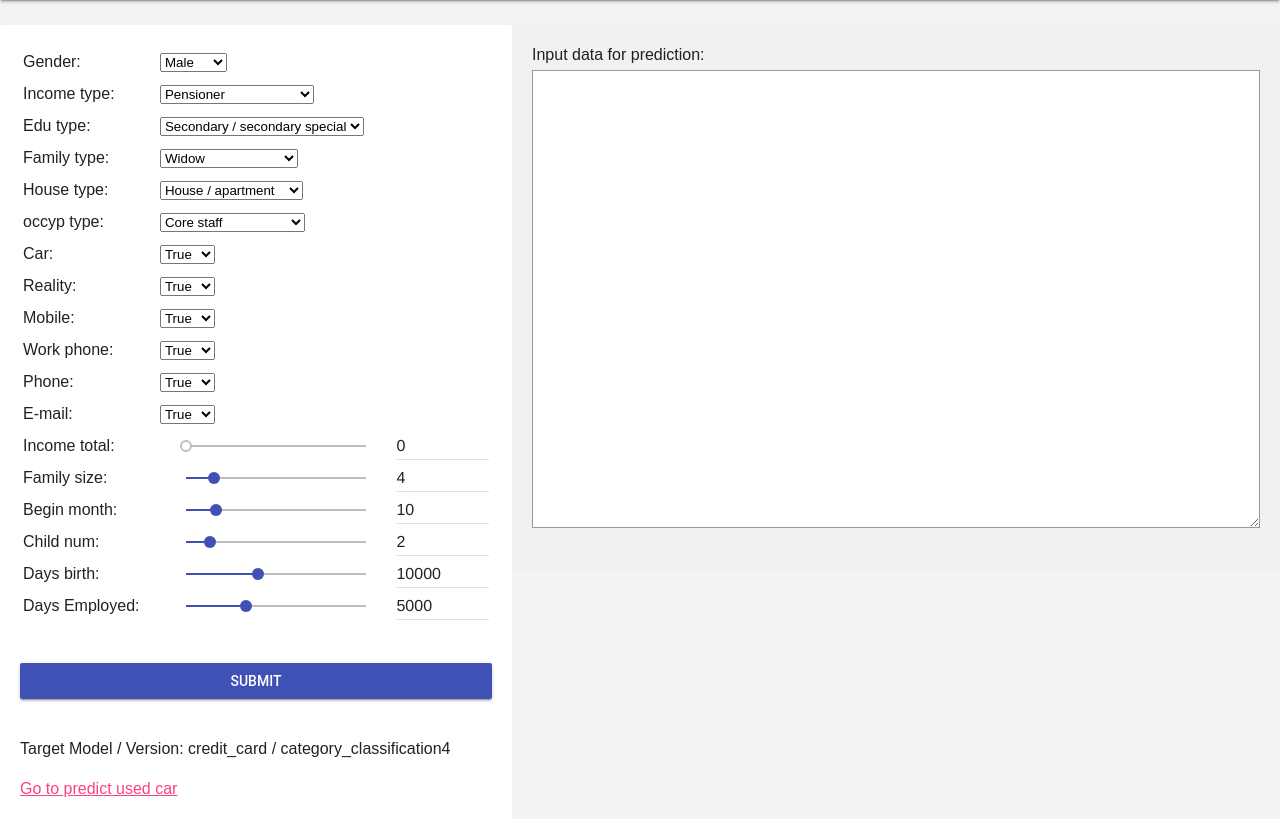
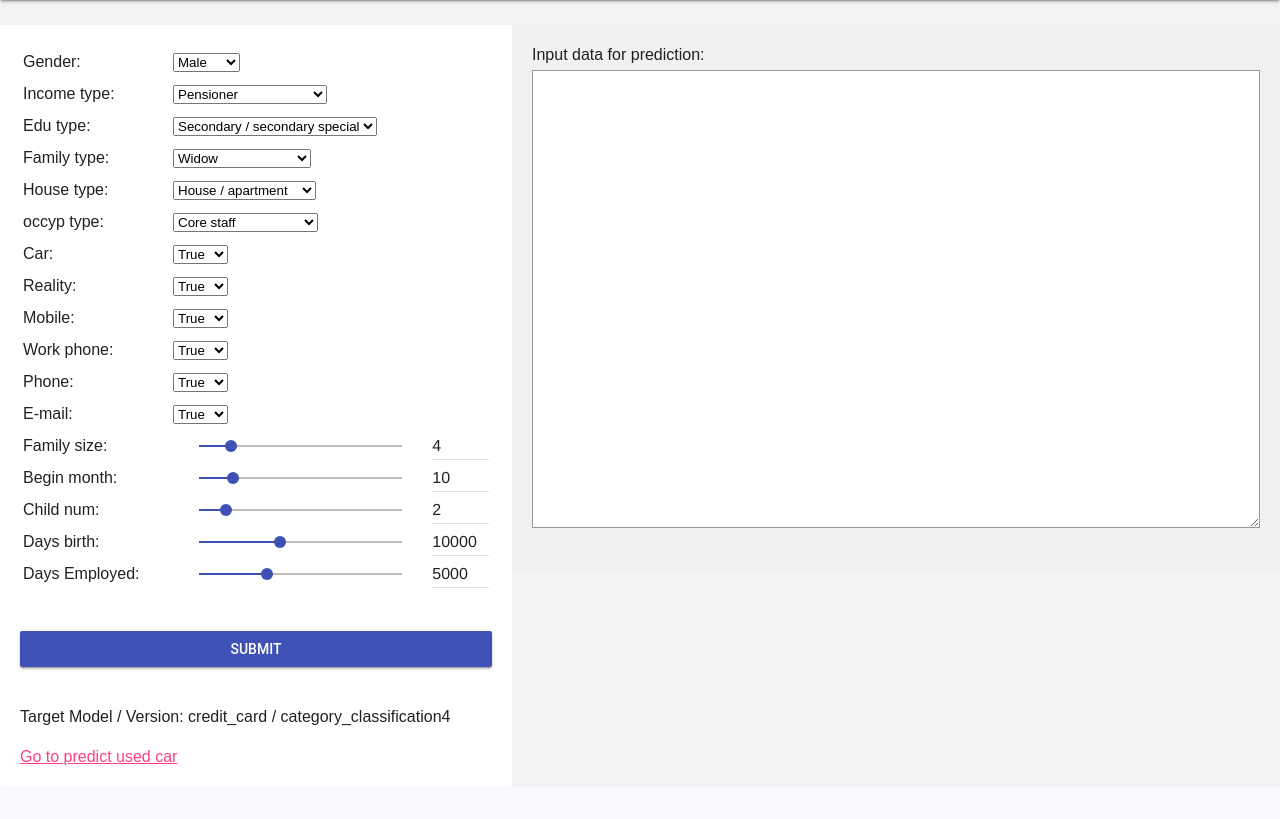
Before and after one commit to bellkjn-asl/asl-capstone, a Flask app: page /creditcard in a window 1280 px wide. Shown: the part 64-883 px from the top of the page. After the commit the page ends 829 px from the top, so only its background shows below. Run offline with Flask 2, Linux system fonts and the light colour scheme.

Commit message:
modify error

```diff
--- a/main.py
+++ b/main.py
@@ -238,7 +238,7 @@ def predict_creditcard():
                                     card_config.version_name,
                                     card_config.predict_key)
 
-        prediction = list(reversed(prediction))
+        # prediction = list(reversed(prediction))
 
         idx = prediction.index(max(prediction))
 
--- a/templates/creditcard.html
+++ b/templates/creditcard.html
@@ -300,7 +300,7 @@
           </td>
         </tr>
 
-        <tr height="30">
+        <tr height="30" hidden>
           <td>Income total:</td>
           <td>
             <input
```
